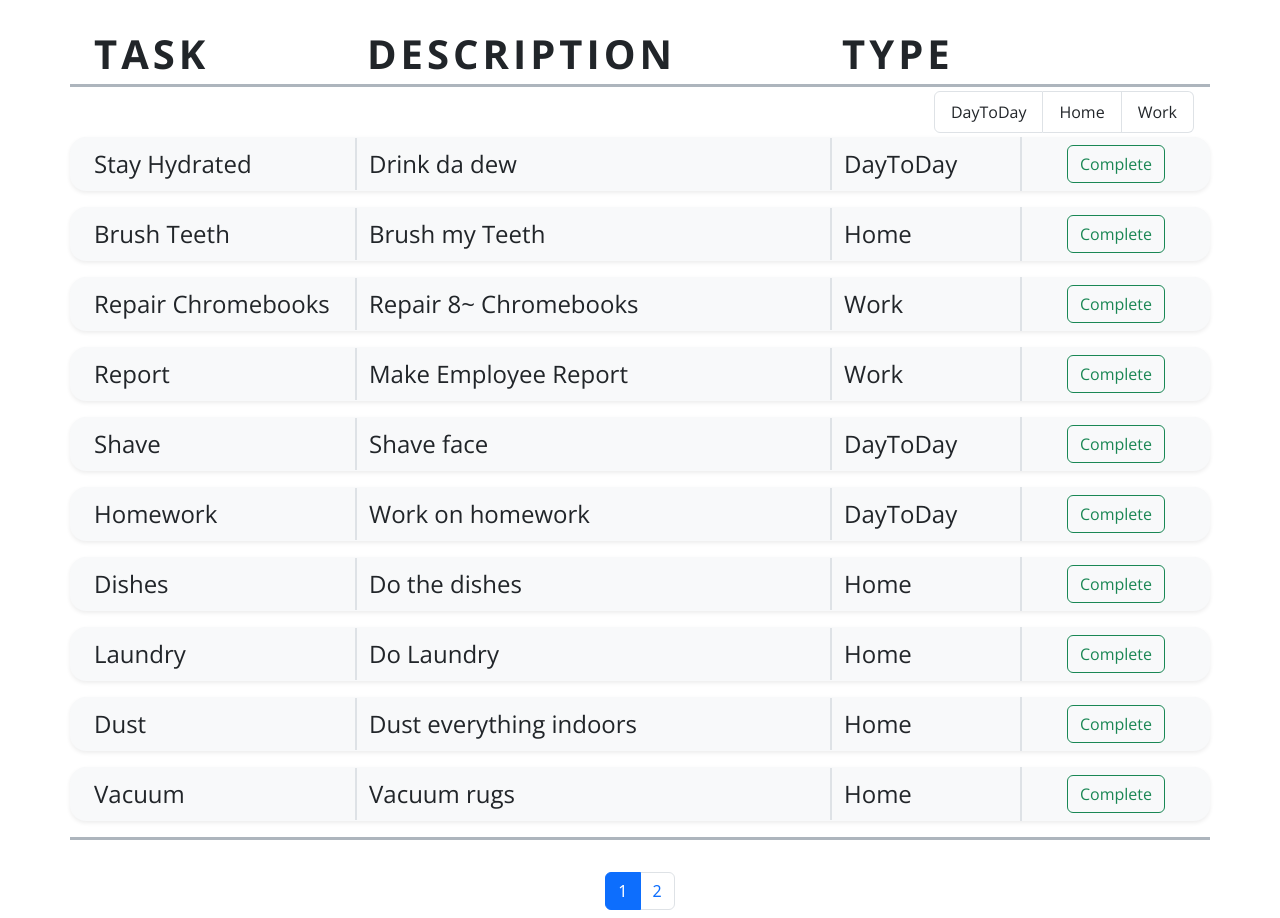
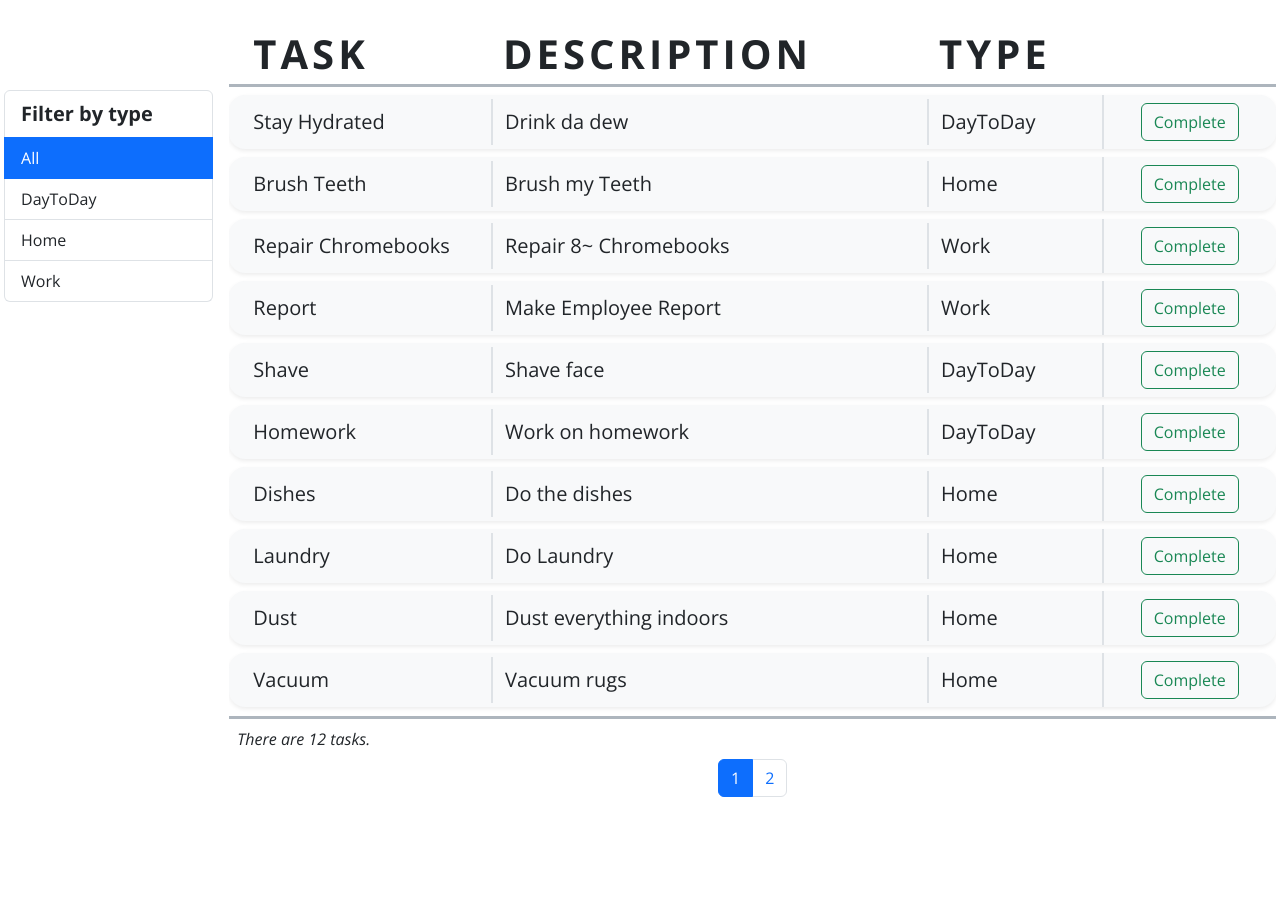
Before and after one commit to jaramilloez/Task-Manager, a React (Create React App) app: page / in a window 1280 px wide. After the commit the page ends 895 px from the top, so only its background shows below. Built offline with nearby package versions, Linux system fonts and the light colour scheme.

Commit message:
Finish filtering Add default props for listGroup, add active class to selected filter, and implement tasks being filtered.

```diff
--- a/src/components/listGroup.jsx
+++ b/src/components/listGroup.jsx
@@ -1,15 +1,34 @@
 import React from 'react';
 
 const ListGroup = props => {
-    const { items, textProperty, valueProperty } = props;
+    const { items, textProperty, valueProperty, selectedItem, onItemSelect } = props;
 
-    return <ul className="list-group list-group-horizontal d-flex justify-content-end m-1">
-        { items.map(item => (
-            <li className='list-group-item' key={ item[valueProperty] }>
-                { item[textProperty] }
-            </li>
-        ))}
-  </ul>;
-}
+    return (
+        <ul className="list-group">
+            <li className='list-group-item fs-5 fw-bold'>Filter by type</li>
+            { items.map((item, index) => (
+                <li
+                    onClick={ () => onItemSelect(item) }
+                    key={ item[textProperty] }
+                    className={ selectedItem == null
+                        ? index === 0
+                            ? 'list-group-item active'
+                            : 'list-group-item'
+                        : item === selectedItem
+                            ? 'list-group-item active'
+                            : 'list-group-item'
+                    }
+                >
+                    { item[textProperty] }
+                </li>
+            ))}
+        </ul>
+    )
+};
+
+ListGroup.defaultProps = {
+    textProperty: 'name',
+    valueProperty: '_id'
+};
 
 export default ListGroup;
--- a/src/components/tasks.jsx
+++ b/src/components/tasks.jsx
@@ -1,10 +1,10 @@
 import React, { Component } from 'react';
-import { types } from '../services/tasks'
+import { getTypes } from '../services/tasks'
 import ListGroup from './listGroup';
 import { paginate } from '../utility/paginate'
 import Pagination from './pagination';
 import { deleteTask } from '../services/tasks'
-import { tasks } from '../services/tasks'
+import { getTasks } from '../services/tasks'
 
 
 class Tasks extends Component {
@@ -25,7 +25,8 @@ class Tasks extends Component {
     }
 
     componentDidMount() {
-        this.setState({ tasks: tasks, types: types })
+        const types = [{ name: 'All' }, ...getTypes()]
+        this.setState({ tasks: getTasks(), types })
     }
 
     handlePageChange = page => {
@@ -33,34 +34,37 @@ class Tasks extends Component {
     }
 
     handleTypeSelect = type => {
-        console.log(type);
+        this.setState({ selectedType: type, currentPage: 1 })
     }
 
     render() {
-        const { length: count } = this.state.tasks;
-        const { pageSize, currentPage, tasks: allTasks } = this.state;
-
-        const tasks = paginate( allTasks , currentPage, pageSize)
+        const { pageSize, currentPage, selectedType, tasks: allTasks } = this.state;
+        const filtered = selectedType && selectedType._id
+            ? allTasks.filter(t => t.type._id === selectedType._id)
+            : allTasks;
+        const tasks = paginate( filtered, currentPage, pageSize);
 
         return (
-            <React.Fragment>
-                <div className={`${this.styles.horizontalLines} container-xl my-4 position-relative`} style={{ fontFamily: 'Open sans', height: '' }}>
+            <div className='container-xxl d-flex justify-content-center' style={{ fontFamily: 'Open sans'}}>
+                <div className='col-2 d-none d-md-block me-3 position-relative' style={{ top: '90px' }}>
+                    <ListGroup
+                        items={ this.state.types }
+                        selectedItem={ this.state.selectedType }
+                        onItemSelect={ this.handleTypeSelect }
+                    />
+                </div>
+                <div className='col-12 col-lg-10'>
+                    <div className={`${this.styles.horizontalLines} container-fluid mt-4 position-relative overflow-x-hidden`} style={{ height: '695px' }}>
                         <div className={`${this.styles.horizontalLines} row fs-1 fw-bold`} style={{ letterSpacing: '0.1em' }}>
                             <div className={ `${this.styles.taskCol} ps-4 text-hover-primary` }>TASK</div>
                             <div className={ `${this.styles.descriptionCol}` }>DESCRIPTION</div>
                             <div className={ `${this.styles.typeCol}` }>TYPE</div>
                             <div className={ `${this.styles.completeCol}` }></div>
                         </div>
-                    <ListGroup
-                        items={ this.state.types }
-                        textProperty='name'
-                        valueProperty='_id'
-                        onItemSelect={ this.handleTypeSelect }
-                    />
                         { tasks.sort((a, b) => b.severity._id - a.severity._id)
                             .map(task => (
                                 <div
-                                className='row rounded-4 bg-light shadow-sm fs-4 mb-3 d-flex align-items-center row-hover'
+                                    className='row rounded-4 bg-light shadow-sm fs-5 my-2 d-flex align-items-center row-hover'
                                     key={ task._id }
                                 >
                                     <div className={ `${this.styles.taskCol} ps-4` }>
@@ -70,7 +74,7 @@ class Tasks extends Component {
                                         { task.description }
                                     </div>
                                     <div className={ `${this.styles.typeCol} ${this.styles.taskCell} py-2 border-start border-2` }>
-                                    { task.type }
+                                        { task.type.name }
                                     </div>
                                     <div className={ `${this.styles.completeCol} ${this.styles.taskCell} d-flex align-items-center justify-content-center` }>
                                         <button
@@ -85,13 +89,15 @@ class Tasks extends Component {
                             ))
                         }
                     </div>
+                    <p className='m-0 p-2 pb-0 fs-6 fst-italic'>There are {filtered.length} tasks.</p>
                     <Pagination
-                    itemsCount={ count }
+                        itemsCount={ filtered.length }
                         pageSize={ pageSize }
                         currentPage={ currentPage }
                         onPageChange={ this.handlePageChange }
                     />
-            </React.Fragment>
+                </div>
+            </div>
         );
     }
 }
--- a/src/services/tasks.js
+++ b/src/services/tasks.js
@@ -3,7 +3,7 @@ export const tasks = [
     _id: "1",
     title: "Stay Hydrated",
     description: "Drink da dew",
-    type: "DayToDay",
+    type: { _id: '0', name: "DayToDay" },
     severity: { _id: 2, name: "Very Important" },
     complete: false,
   },
@@ -11,7 +11,7 @@ export const tasks = [
     _id: "2",
     title: "Dishes",
     description: "Do the dishes",
-    type: "Home",
+    type: { _id: '1', name: "Home" },
     severity: { _id: 0, name: "Normal" },
     complete: false,
   },
@@ -19,7 +19,7 @@ export const tasks = [
     _id: "3",
     title: "Laundry",
     description: "Do Laundry",
-    type: "Home",
+    type: { _id: '1', name: "Home" },
     severity: { _id: 0, name: "Normal" },
     complete: false,
   },
@@ -27,7 +27,7 @@ export const tasks = [
     _id: "4",
     title: "Report",
     description: "Make Employee Report",
-    type: "Work",
+    type: { _id: '2', name: "Work" },
     severity: { _id: 1, name: "Important" },
     complete: false,
   },
@@ -35,7 +35,7 @@ export const tasks = [
     _id: "5",
     title: "Brush Teeth",
     description: "Brush my Teeth",
-    type: "Home",
+    type: { _id: '1', name: "Home" },
     severity: { _id: 2, name: "Very Important" },
     complete: false,
   },
@@ -43,7 +43,7 @@ export const tasks = [
     _id: "6",
     title: "Dust",
     description: "Dust everything indoors",
-    type: "Home",
+    type: { _id: '1', name: "Home" },
     severity: { _id: 0, name: "Normal" },
     complete: false,
   },
@@ -51,7 +51,7 @@ export const tasks = [
     _id: "7",
     title: "Repair Chromebooks",
     description: "Repair 8~ Chromebooks",
-    type: "Work",
+    type: { _id: '2', name: "Work" },
     severity: { _id: 2, name: "Very Important" },
     complete: false,
   },
@@ -59,7 +59,7 @@ export const tasks = [
     _id: "8",
     title: "Shave",
     description: "Shave face",
-    type: "DayToDay",
+    type: { _id: '0', name: "DayToDay" },
     severity: { _id: 1, name: "Important" },
     complete: false,
   },
@@ -67,7 +67,7 @@ export const tasks = [
     _id: "9",
     title: "Vacuum",
     description: "Vacuum rugs",
-    type: "Home",
+    type: { _id: '1', name: "Home" },
     severity: { _id: 0, name: "Normal" },
     complete: false,
   },
@@ -75,7 +75,7 @@ export const tasks = [
     _id: "10",
     title: "Homework",
     description: "Work on homework",
-    type: "DayToDay",
+    type: { _id: '0', name: "DayToDay" },
     severity: { _id: 1, name: "Important" },
     complete: false,
   },
@@ -83,7 +83,7 @@ export const tasks = [
     _id: "11",
     title: "Clean Glass",
     description: "Clean windows & mirrors",
-    type: "Home",
+    type: { _id: '1', name: "Home" },
     severity: { _id: 0, name: "Normal" },
     complete: false,
   },
@@ -91,7 +91,7 @@ export const tasks = [
     _id: "12",
     title: "Workout",
     description: "Go to the gym",
-    type: "Work",
+    type: { _id: '2', name: "Work" },
     severity: { _id: 0, name: "Normal" },
     complete: false,
   },
@@ -113,6 +113,8 @@ export const types = [
 ]
 
 export function getTasks() { return tasks; }
+
+export function getTypes() { return types; }
 
 export function getTask(id) {
   return tasks.find((t) => t._id === id);
```
Lines whose indentation alone changed are shown as unchanged.
